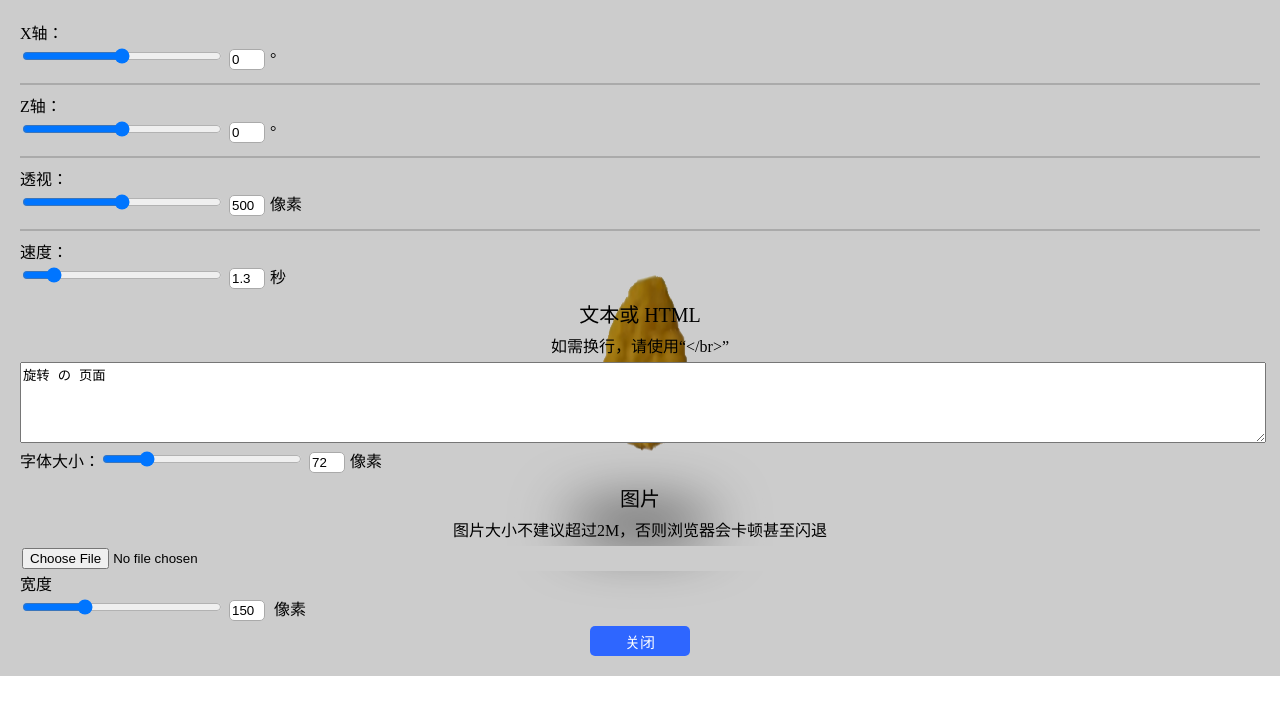
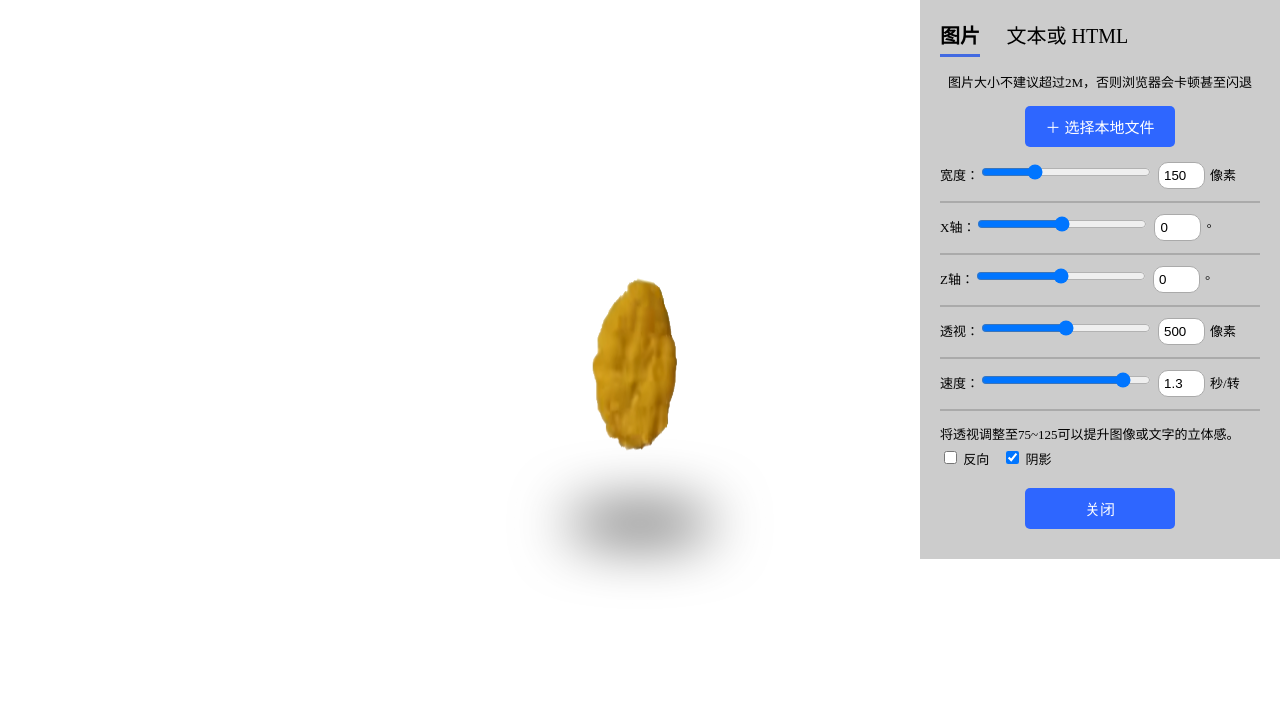
Before and after one commit to BUGTeas/nugget_speens_h5, a plain HTML site: page index.html in a window 1280 px wide. Drawn offline with Linux system fonts and the light colour scheme.

Commit message:
(20221129) Add functionality

```diff
--- a/index.html
+++ b/index.html
@@ -8,32 +8,62 @@
             html,body{
                 margin:0;
                 height:100%;
+                overflow:hidden;
             }
             #shadowbox{
                 border-radius:100%;
-                background:#555;
             }
             #option{
                 position:absolute;
                 z-index:3;
                 background:rgba(0,0,0,0.2);
                 top:0;
+                right:0;
                 padding:20px;
-                width:calc(100% - 40px);
+                overflow:auto;
+                min-height:auto;
+                max-height:calc(100% - 40px);
+                font-size:13px;
             }
             .range{
-                width:200px;
+                width:170px;
             }
             .input{
-                width:30px;
+                width:35px;
                 border:1px solid #aaa;
+                border-radius:10px;
+                margin:5px;
+                padding:5px;
+            }
+            #option button{
+                padding:10px;
+                background:rgb(46, 102, 255);
+                color:#fff;
+                border:0;
                 border-radius:5px;
-                margin:5px;
-                padding:2px;
+                font-size:15px;
+                margin:10px;
+            }
+            #option .optsw{
+                display:inline-block;
+                font-size:20px;
+                user-select:none;
+            }
+            #option .optsw:hover{
+                font-weight:bolder;
+            }
+            #inputtext{
+                border:1px solid #aaa;
+                border-radius:10px;
+                padding:5px;
+                min-width:calc(100% - 10px);
+                max-width:calc(100% - 10px);
+                min-height:50px;
             }
             hr{
                 border:0.5px solid #aaa;
             }
+
         </style>
         <style id="animationset"></style>
     </head>
@@ -46,31 +76,48 @@
         <!--右上角选项按钮-->
         <div id="tips" style="position:absolute;top:5px;right:65px;display:none">点击此处进入选项→</div>
         <button id="optbtn" style="border:none;background:rgba(0,0,0,0.4);color:#fff;position:absolute;top
-        :0px;right:0px;padding:5px 15px 5px 15px;font-size:15px;display:none" onclick="document.getElementById('option').style.display = 'block';this.style.display = 'none';document.getElementById('tips').remove();">选项</button>
+        :0px;right:0px;padding:5px 15px 5px 15px;font-size:15px;display:none" onclick="
+            document.getElementById('option').style.display = 'block';
+            this.style.display = 'none';
+            document.getElementById('tips').remove();
+        ">选项</button>
 
         <div id="option">
-            <div style="">
-                <!--效果设置-->
-                X轴：<br><input id='Xanglerange' class="range" type='range' min='0' max='360' oninput="anglechange('xrange')"/><input id='Xangleinput' class="input" value='0' oninput='anglechange()'/>°<hr>
-                Z轴：<br><input id='Zanglerange' class="range" type='range' min='0' max='360' oninput="anglechange('zrange')"/><input id='Zangleinput' class="input" value='0' oninput='anglechange()'/>°<hr>
-                透视：<br><input id='perspectrange' class="range" type='range' min='0' max='1000' oninput="anglechange('prange')"/><input id='perspectinput' class="input" value='500' oninput='anglechange()'/>像素<hr>
-                速度：<br><input id='speedrange' class="range" type='range' min='1' max='10000' oninput="anispeed('range')"/><input id='speedinput' class="input" value='1.3' oninput='anispeed()'/>秒
+            <div class="optsw" id="imgopt_sw" onclick="showmode(this.id)">图片</div>
+            <div style="display:inline-block;width:20px;"></div>
+            <div class="optsw" id="txtopt_sw" onclick="showmode(this.id)">文本或 HTML</div>
+            <div style="height:10px"></div>
+
+            <!--文字/代码设置界面-->
+            <div id="txtopt">
+                <p style='margin-bottom:5px'>如需换行，请使用“&lt;br&gt;”</p>
+                <textarea rows="5" id="inputtext" oninput="applytext()">旋转 の 页面</textarea>
+                字体大小：<br><input id='textsizerange' class="range" type='range' min='0' max='360' value='72' oninput="applytext('sizerange')"/><input id='textsizeinput' class="input" value="72" oninput='applytext()'/>像素
             </div>
 
-            <div>
-                <!--文字/代码设置界面-->
-                <p style="margin:5px;font-size:20px;text-align:center">文本或 HTML</p>
-                <p style='margin:5px;text-align:center'>如需换行，请使用“&lt;/br&gt;”</p>
-                <textarea rows="5" id="inputtext" style="width:100%" oninput="applytext()">旋转 の 页面</textarea>
-                字体大小：<input id='textsizerange' class="range" type='range' min='0' max='360' value='72' oninput="applytext('sizerange')"/><input id='textsizeinput' class="input" value="72" class="input" oninput='applytext()'/>像素
+            <!--图片设置界面-->
+            <div id="imgopt">
+                <div id="imgopt_user">
+                    <p style='margin:5px;text-align:center'>图片大小不建议超过2M，否则浏览器会卡顿甚至闪退</p>
+                    <div style="text-align:center"><button style="width:150px" onclick="document.getElementById('anyinput').click()">＋ 选择本地文件</button></div>
+                    <input id='anyinput' style="display:none" type='file'/>
+                </div>
+                宽度：<input id='range' class="range" type='range' min='0' max='500' value='150' oninput='applyimg()'/><input id='userwidth' value='150' class="input" oninput='applyimg()'/>像素
+            </div>
 
-                <!--图片设置界面-->
-                <p style="margin:5px;font-size:20px;text-align:center">图片</p>
-                <p style='margin:5px;text-align:center'>图片大小不建议超过2M，否则浏览器会卡顿甚至闪退</p>
-                <div><input id='anyinput' type='file' style='width:100%;border:2px solid #ccc;background:#ccc'/></div>
-                宽度<br><input id='range' class="range" type='range' min='0' max='500' value='150' oninput='applyimg()'/><input id='userwidth' value='150' class="input" oninput='applyimg()'/> 像素
-            </div>
-            <button style="margin-left:calc(50% - 50px);width:100px;background:rgb(46, 102, 255);color:#fff;border:0;border-radius:5px;height:30px;font-size:15px" onclick="document.getElementById('option').style.display = 'none';document.getElementById('optbtn').style.display = 'block';document.getElementById('tips').style.display = 'block'">关闭</button>
+            <!--效果设置-->
+            <hr>
+            X轴：<input id='Xanglerange' class="range" type='range' min='0' max='360' oninput="anglechange('xrange')"/><input id='Xangleinput' class="input" value='0' oninput='anglechange()'/>°<hr>
+            Z轴：<input id='Zanglerange' class="range" type='range' min='0' max='360' oninput="anglechange('zrange')"/><input id='Zangleinput' class="input" value='0' oninput='anglechange()'/>°<hr>
+            透视：<input id='perspectrange' class="range" type='range' min='0' max='1000' oninput="anglechange('prange')"/><input id='perspectinput' class="input" value='500' oninput='anglechange()'/>像素<hr>
+            速度：<input id='speedrange' class="range" type='range' min='0' max='9999' oninput="anispeed('range')"/><input id='speedinput' class="input" value='1.3' oninput='anispeed()'/>秒/转<hr>
+            <p style='margin-bottom:5px'>将透视调整至75~125可以提升图像或文字的立体感。</p>
+            <div onclick="setTimeout('reverse_shadow_sw()',10)"><input type="checkbox" id="reverse_sw"/><label for="reverse_sw"> 反向</label>&nbsp;&nbsp;&nbsp;&nbsp;<input type="checkbox" id="shadow_sw"/><label for="shadow_sw"> 阴影</label></div>
+            <div style="text-align:center;margin-top:10px;"><button style="width:150px" onclick="
+                document.getElementById('option').style.display = 'none';
+                document.getElementById('optbtn').style.display = 'block';
+                document.getElementById('tips').style.display = 'block'
+            ">关闭</button></div>
         </div>
 
         <script type="text/JavaScript">
@@ -82,6 +129,11 @@
                 var shadowbox = document.getElementById("shadowbox");
                 var winbody = document.body;
                 if(winbody.clientWidth - winbody.clientHeight!=lastsize){
+                    if(winbody.clientWidth>=360){
+                        document.getElementById("option").style.width = "320px";
+                    }else{
+                        document.getElementById("option").style.width = "calc(100% - 40px)";
+                    }
                     if(document.getElementById("showimg")){
                         boxWidth = document.getElementById("showimg").clientWidth;
                         boxHeight = document.getElementById("showimg").clientHeight;
@@ -98,14 +150,13 @@
                     shadowbox.style.height = boxHeight / 5 + "px";
                     document.getElementById("title").innerHTML = "万物皆可旋转（" + rotationbox.style.width + " x " + rotationbox.style.height + "）";
                     headheight = (winbody.clientHeight - rotationbox.clientHeight) / 2
-                    anglechange();
                     rotationbox.style.marginLeft = (winbody.clientWidth - rotationbox.clientWidth) / 2 + "px";
                     shadowbox.style.marginLeft = (winbody.clientWidth - rotationbox.clientWidth) / 2 + "px";
                     lastsize = winbody.clientWidth - winbody.clientHeight
+                    anglechange();
                 }
                 setTimeout(function(){resizebox()},25)
             }
-            resizebox();
 
             //旋转框架角度/透视
             function anglechange(mode){
@@ -127,26 +178,75 @@
                     zrange.value = Number(zinput.value) + 180;
                     prange.value = 1000 - pinput.value;
                 }
-                aniset.innerHTML = "@keyframes headanimation{0%{height:" + headheight + "px}50%{height:" + Number(headheight - 40) + "px}100%{height:" + headheight + "px}}@keyframes shadowanimation{0%{filter:blur(20px);margin-top:20px}50%{filter:blur(30px);margin-top:60px}100%{filter:blur(20px);margin-top:20px}}@keyframes boxanimation{0%{transform:perspective(" + pinput.value + "px) rotateX(" + xinput.value + "deg) rotateY(0deg) rotateZ(" + zinput.value + "deg)}100%{transform:perspective(" + pinput.value + "px) rotateX(" + xinput.value + "deg) rotateY(360deg) rotateZ(" + zinput.value + "deg)}}"
+                aniset.innerHTML = "@keyframes headanimation{0%{height:" + headheight + "px}50%{height:" + Number(headheight - 40) + "px}100%{height:" + headheight + "px}}  @keyframes shadowanimation{0%{filter:blur(20px);margin-top:20px}50%{filter:blur(30px);margin-top:60px}100%{filter:blur(20px);margin-top:20px}}  @keyframes boxanimation{0%{transform:perspective(" + pinput.value + "px) rotateX(" + xinput.value + "deg) rotateY(" + rotate_start_angle + "deg) rotateZ(" + zinput.value + "deg)}100%{transform:perspective(" + pinput.value + "px) rotateX(" + xinput.value + "deg) rotateY(" + rotate_end_angle + "deg) rotateZ(" + zinput.value + "deg)}}"
             }
 
+            //动画速度
             function anispeed(mode){
                 var input = document.getElementById("speedinput");
                 var range = document.getElementById("speedrange")
-                if(mode=="range"){input.value = range.value / 1000;}
-                else{range.value = input.value * 1000;}
+                if(mode=="range"){input.value = 10 - range.value / 1000;}
+                else{range.value = (10 - input.value) * 1000;}
                 document.getElementById("rotationbox").style.animation = "boxanimation " + input.value + "s infinite linear";
                 document.getElementById("shadowbox").style.animation = "shadowanimation " + input.value * 1.5 + "s infinite linear";;
                 document.getElementById("headbox").style.animation = "headanimation " + input.value * 1.5 + "s infinite linear";;
             }
+
+            //阴影和正反转
+            function reverse_shadow_sw(mode){
+                if(document.getElementById("shadow_sw").checked){
+                    document.getElementById("shadowbox").style.background = "#555";
+                }else{
+                    document.getElementById("shadowbox").style.background = "rgba(0,0,0,0)";
+                }
+                if(document.getElementById("reverse_sw").checked){
+                    rotate_start_angle = 0;
+                    rotate_end_angle = 360;
+                }else{
+                    rotate_start_angle = 360;
+                    rotate_end_angle = 0;
+                }
+                if(mode!="load") anglechange();
+
+            }
+
+            //切换图片/文本模式
+            function showmode(name){
+                var txt = document.getElementById("txtopt");
+                var img = document.getElementById("imgopt");
+                var txtsw = document.getElementById("txtopt_sw");
+                var imgsw = document.getElementById("imgopt_sw");
+                var highlight = "font-weight:bold;padding-bottom:5px;border-bottom:3px solid royalblue";
+                if(name=="txtopt_sw"){
+                    txt.style.display = "block";
+                    img.style.display = "none";
+                    txtsw.style = highlight;
+                    imgsw.style = "";
+                    applytext();
+                }else{
+                    txt.style.display = "none";
+                    img.style.display = "block";
+                    imgsw.style = highlight;
+                    txtsw.style = "";
+                    applyimg();
+                }
+                /*document.getElementById("txtopt").style.display = "none";
+                document.getElementById("imgopt").style.display = "none";
+                document.getElementById("txtopt_sw").style = "";
+                document.getElementById("imgopt_sw").style = "";
+                document.getElementById(name.substring(0,6)).style.display = "block";
+                document.getElementById(name).style = "font-weight:bold;padding-bottom:5px;border-bottom:3px solid royalblue";*/
+            }
+
             //用户导入图片
             if(window.FileReader){
-                document.body.innerHTML += "";
                 anyimg = document.getElementById("anyinput");
                 anyimg.addEventListener('change',imageget,false);
             }else{
-                alert("您的浏览器不支持自定义图片。");
+                document.getElementById("imgopt_user").innerHTML = "您的浏览器不支持自定义图片。";
             }
+
+            //加载用户图片
             function imageget(){
                 var file = anyimg.files[0];
                 if(!/image\/\w+/.test(file.type)){
@@ -181,10 +281,14 @@
                 txtset.style = "white-space:nowrap;float:left;font-size:" + sizeinput.value + "px;color:";
                 lastsize = 0;
             }
+
+            //初始化
             imgSrc = "./nugget.png"
-            applyimg();
+            document.getElementById("shadow_sw").checked = "true";
+            reverse_shadow_sw("load");
+            resizebox();
+            showmode();
             anispeed();
-            anglechange();
         </script>
     </body>
 </html>
```
